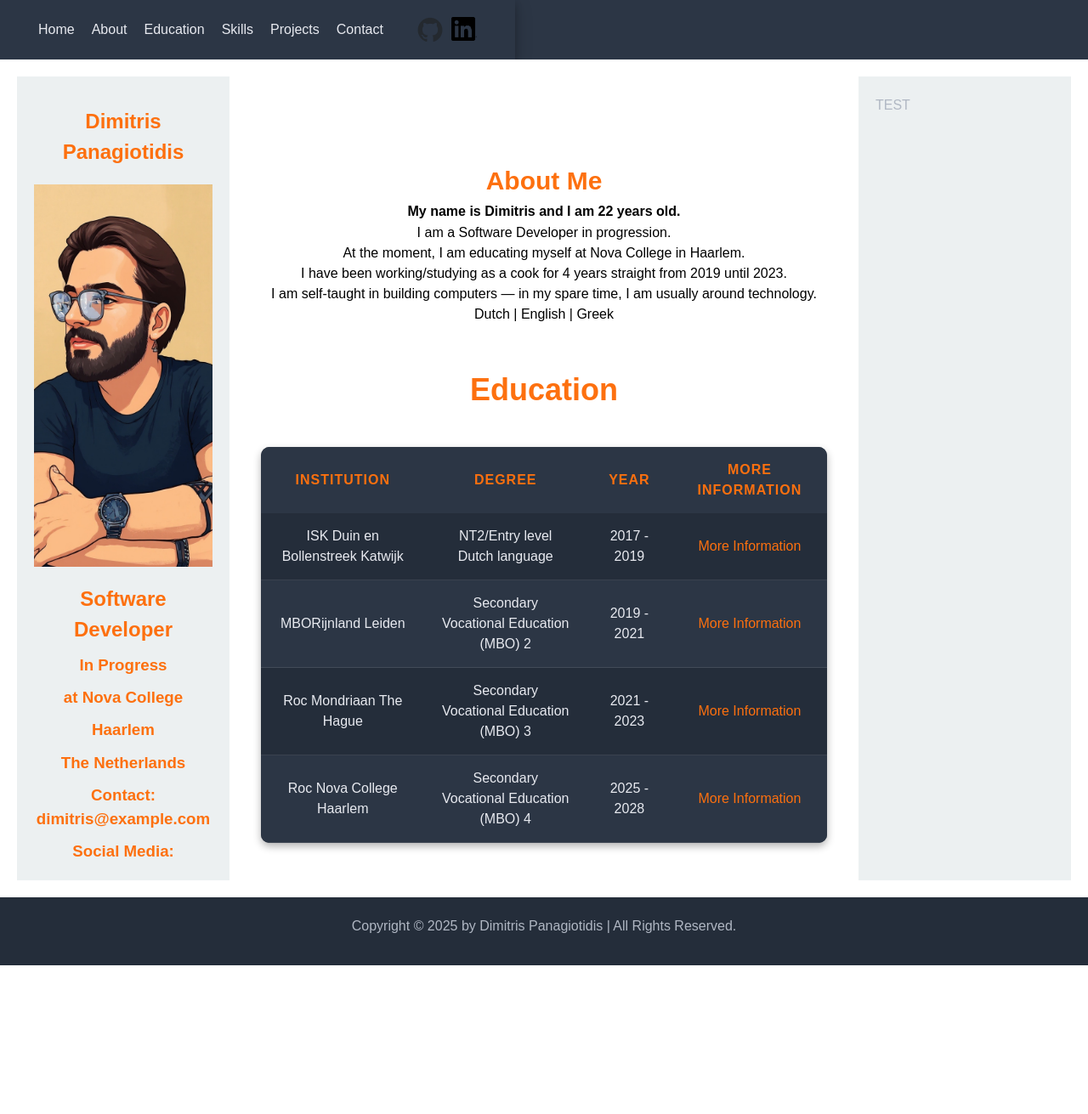
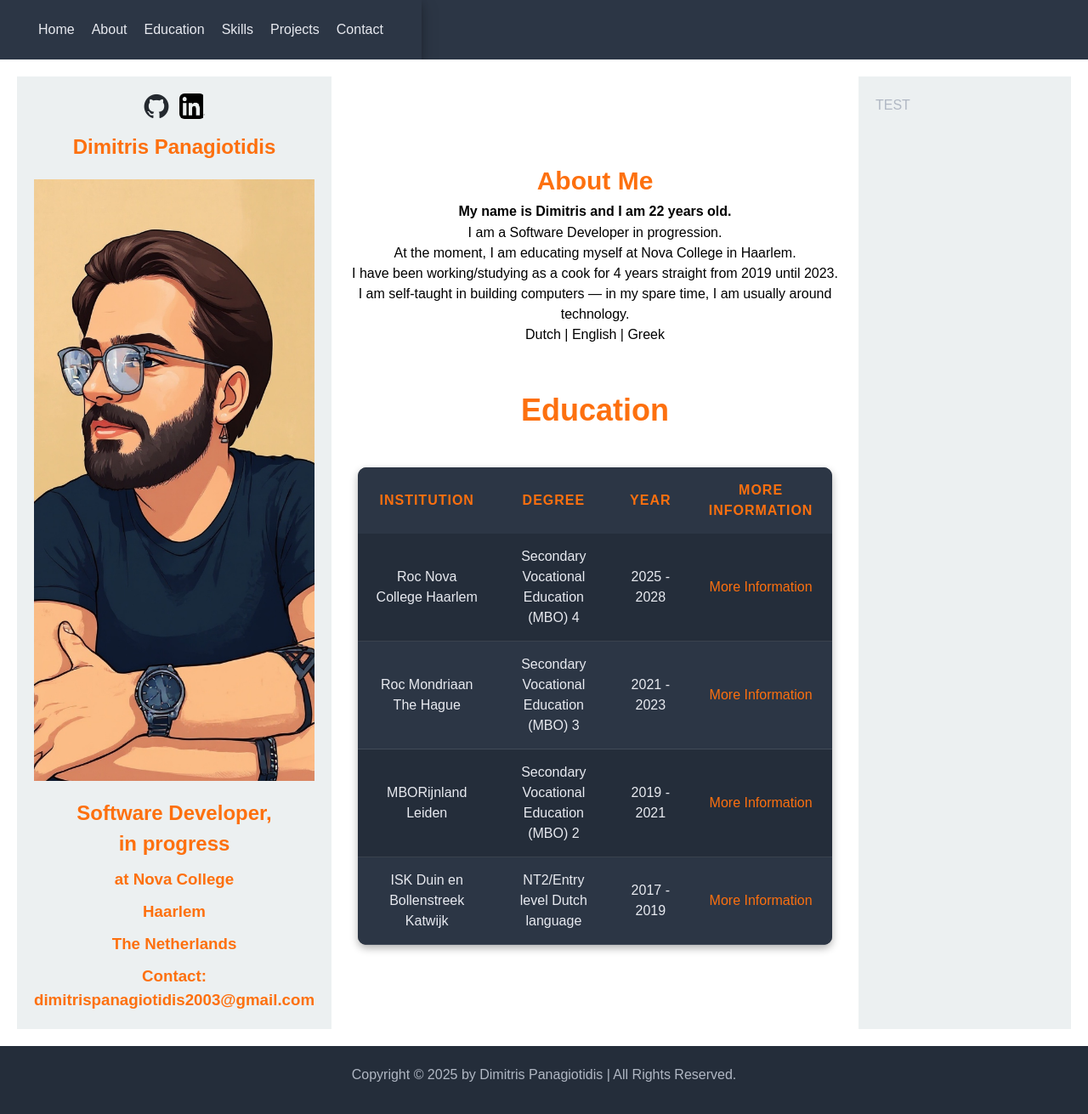
Before and after one commit to DimitriosPanagiotidis/Portfolio, a PHP site: page / in a window 1280 px wide. Shown: the whole page at 85% size. Before the commit the page ends 1136 px from the top, so only its background shows below. Run offline with PHP 8.4, Linux system fonts and the light colour scheme; data comes from the database, SQL or seed files in the repository; data that the repository does not hold is empty.

Commit message:
Education query to order by start year, update sidebar layout, and enhance social media links styling

```diff
--- a/www/index.php
+++ b/www/index.php
@@ -2,7 +2,7 @@
 
 require 'database.php';
 
-$sql = "SELECT * FROM educations";
+$sql = "SELECT * FROM educations ORDER BY start_year DESC";
 $result = mysqli_query($conn, $sql);
 $educations = mysqli_fetch_all($result, MYSQLI_ASSOC);
 
@@ -12,15 +12,13 @@ $educations = mysqli_fetch_all($result, MYSQLI_ASSOC);
 
 <!DOCTYPE html>
 <html lang="en">
-
 <head>
     <meta charset="UTF-8">
     <meta name="viewport" content="width=device-width, initial-scale=1.0">
     <title>Dimitris Panagiotidis</title>
+    <link rel="stylesheet" href="reset.css">
     <link rel="stylesheet" href="style.css">
-    <link rel="stylesheet" href="reset.css">
 </head>
-
 <body>
     <div class="container">
         <header id="home" class="header">
@@ -31,16 +29,18 @@ $educations = mysqli_fetch_all($result, MYSQLI_ASSOC);
         <!-- LEFT SIDE BAR -->
         <div class="content">
             <aside class="sidebar-left">
+                <ul class="socials">
+                    <li><a href="https://github.com/DimitriosPanagiotidis" target="_blank"><img src="./images/Github.png" alt="Github_Logo"></a></li>
+                    <li><a href="https://www.linkedin.com/in/dimitris-rafail-panagiotidis-7874b8277" target="_blank"><img src="./images/Linkedin.png" alt="Linkedin_Logo"></a></li>
+                </ul>
                 <h1>Dimitris Panagiotidis</h1>
                 <img src="./images/Dimitris_cartoon.png" alt="Dimitris Panagiotidis">
-                <h2>Software Developer</h2>
-                <h3>In Progress</h3>
+                <h2>Software Developer, in progress</h2>
                 <h3>at Nova College</h3>
                 <h3>Haarlem</h3>
                 <h3>The Netherlands</h3>
-                <h3>Contact: dimitris@example.com</h3>
-                <h3>Social Media:</h3>
-                </aside>
+                <h3>Contact: dimitrispanagiotidis2003@gmail.com</h3>
+            </aside>
             <main class="intro">
                 <!-- BEGIN OF ABOUT ME  -->
                 <section id="about" class="about">
@@ -54,6 +54,7 @@ $educations = mysqli_fetch_all($result, MYSQLI_ASSOC);
                             <li>I am self-taught in building computers — in my spare time, I am usually around technology.</li>
                             <li>Dutch | English | Greek</li>
                         </ul>
+
                     </article>
                 </section>
 
--- a/www/navbar.php
+++ b/www/navbar.php
@@ -7,10 +7,4 @@
         <li><a href="#projects">Projects</a></li>
         <li><a href="#contact">Contact</a></li>
     </ul>
-
-    <ul class="socials">
-         <li><a href="https://github.com/DimitriosPanagiotidis" target="_blank"><img src="./images/Github.png" alt="Github_Logo"></a></li>
-         <li><a href="https://www.linkedin.com/in/dimitris-rafail-panagiotidis-7874b8277" target="_blank"><img src="./images/Linkedin.png" alt="Linkedin_Logo"></a></li>
-    </ul>
-
 </nav>
--- a/www/style.css
+++ b/www/style.css
@@ -73,16 +73,9 @@ header.header h1 {
   margin-top: 10px;
 }
 
-.socials {
-  display: flex;
-  gap: 10px;
-  padding-right: 20px;
-  margin-left: 0; /* Remove auto margin */
-}
 .socials img {
   width: 30px;
-  height: auto;
-  cursor: pointer;
+  height: 30px;
 }
 
 /* END OF NAVBAR */
@@ -104,17 +97,41 @@ header.header h1 {
   margin-top: 15px;
 }
 .sidebar-left h2,
-h3 {
+.sidebar-left h3 {
   text-align: center;
   color: #fd700f;
   margin-top: 10px;
 }
-
-.sidebar-left img {
+/* It only affects the sidebar-left social images */
+.sidebar-left > img {
   width: 400px;
   height: auto;
   display: block;
   margin: 20px auto;
+}
+
+/* Sidebar socials */
+.sidebar-left .socials {
+  display: flex;
+  gap: 12px;
+  justify-content: center;
+  align-items: center;
+  padding: 0;
+  margin: 0 0 10px 0;
+}
+.sidebar-left .socials li {
+  list-style: none;
+}
+.sidebar-left .socials img {
+  width: 30px;
+  height: 30px;
+  display: block;
+  border-radius: 6px;
+  transition: transform 0.15s ease, filter 0.2s ease;
+}
+.sidebar-left .socials a:hover img {
+  transform: translateY(-1px) scale(1.05);
+  filter: brightness(1.1);
 }
 
 .intro {
```
